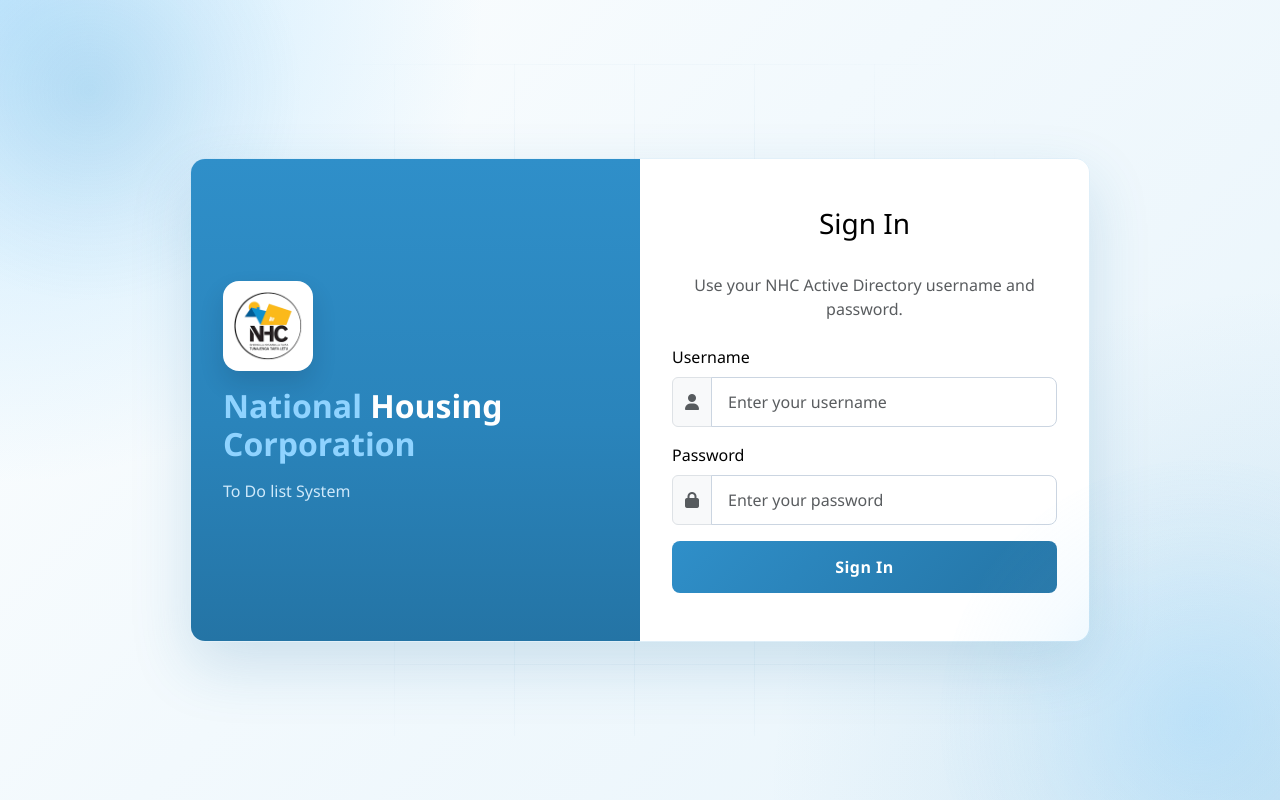
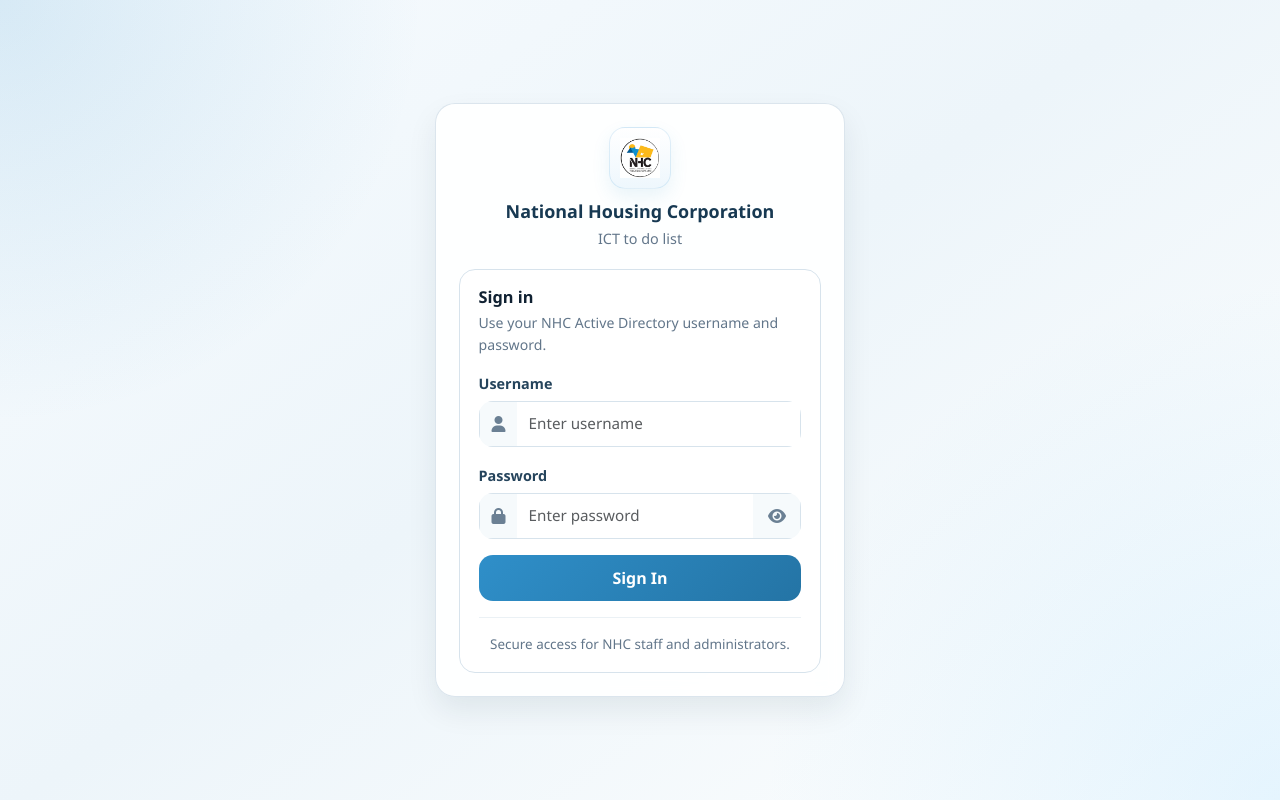
Before and after one commit to Mashiku-tect/nhctodotasks, a Django app: page /ict-todolist/ in a window 1280 px wide. Run offline with Django 4.2, Linux system fonts and the light colour scheme.

Commit message:
this is login changes

```diff
--- a/accounts/templates/accounts/login.html
+++ b/accounts/templates/accounts/login.html
@@ -7,10 +7,7 @@
 <title>NHC to do list</title>
 <link rel="icon" type="image/png" href="{% static 'images/nhclogo.png' %}">
 <link rel="shortcut icon" href="{% static 'images/nhclogo.png' %}">
-
-<!-- Bootstrap 5 CSS -->
 <link href="https://cdn.jsdelivr.net/npm/bootstrap@5.3.0/dist/css/bootstrap.min.css" rel="stylesheet">
-<!-- Font Awesome -->
 <link rel="stylesheet" href="https://cdnjs.cloudflare.com/ajax/libs/font-awesome/6.4.0/css/all.min.css">
 
 <style>
@@ -18,218 +15,254 @@
     --nhc-primary: #2f8fc9;
     --nhc-primary-dark: #2474a5;
     --nhc-primary-soft: #e8f4fb;
-    --nhc-accent: #8fd3ff;
-    --nhc-accent-dark: #62b9f0;
-    --nhc-light: #ffffff;         /* white */
-    --nhc-dark: #000000;          /* black text */
-    --nhc-warning: #dc2626;       /* red for errors */
-    --nhc-sidebar-bg: linear-gradient(180deg, #2f8fc9 0%, #2a84bb 55%, #2474a5 100%);
-    --nhc-sidebar-text: #f4fbff;
-    --nhc-sidebar-muted: #d8efff;
+    --nhc-ink: #102132;
+    --nhc-muted: #62768a;
+    --nhc-border: #d7e3ec;
+    --nhc-surface: #ffffff;
+    --nhc-danger: #c62828;
 }
 
 body {
+    margin: 0;
+    min-height: 100vh;
+    font-family: "Segoe UI", Tahoma, Geneva, Verdana, sans-serif;
+    color: var(--nhc-ink);
     background:
-        radial-gradient(circle at top left, rgba(143, 211, 255, 0.5) 0%, transparent 32%),
-        radial-gradient(circle at bottom right, rgba(47, 143, 201, 0.16) 0%, transparent 34%),
-        linear-gradient(135deg, #fdfefe 0%, #f2f9fd 45%, #e8f4fb 100%);
-    font-family: 'Segoe UI', Tahoma, Geneva, Verdana, sans-serif;
-    color: var(--nhc-dark);
-    min-height: 100vh;
+        radial-gradient(circle at top left, rgba(47, 143, 201, 0.16), transparent 28%),
+        radial-gradient(circle at bottom right, rgba(143, 211, 255, 0.22), transparent 34%),
+        linear-gradient(145deg, #f7fbfe 0%, #edf5fa 48%, #fdfefe 100%);
+    display: grid;
+    place-items: center;
+    padding: 0.75rem;
+}
+
+.login-wrap {
+    width: 100%;
+    max-width: 410px;
+}
+
+.login-card {
+    background: rgba(255, 255, 255, 0.92);
+    backdrop-filter: blur(8px);
+    border: 1px solid rgba(215, 227, 236, 0.9);
+    border-radius: 20px;
+    box-shadow: 0 14px 30px rgba(16, 33, 50, 0.08);
+    padding: 1.45rem;
+}
+
+.brand {
+    text-align: center;
+    margin-bottom: 1.2rem;
+}
+
+.brand-mark {
+    width: 62px;
+    height: 62px;
+    margin: 0 auto 0.75rem;
+    border-radius: 16px;
+    background: linear-gradient(180deg, #ffffff 0%, #eef7fd 100%);
+    border: 1px solid rgba(47, 143, 201, 0.14);
+    display: grid;
+    place-items: center;
+    box-shadow: 0 8px 18px rgba(47, 143, 201, 0.1);
+}
+
+.brand-mark img {
+    width: 40px;
+    height: 40px;
+    object-fit: contain;
+}
+
+.brand h1 {
+    font-size: 1.12rem;
+    font-weight: 700;
     margin: 0;
-    position: relative;
+    color: #173952;
+}
+
+.brand p {
+    margin: 0.35rem 0 0;
+    color: var(--nhc-muted);
+    font-size: 0.9rem;
+}
+
+.login-panel {
+    border: 1px solid var(--nhc-border);
+    border-radius: 16px;
+    background: var(--nhc-surface);
+    padding: 1.15rem;
+}
+
+.login-panel h2 {
+    margin: 0 0 0.3rem;
+    font-size: 1.02rem;
+    font-weight: 700;
+}
+
+.panel-copy {
+    margin: 0 0 1rem;
+    color: var(--nhc-muted);
+    font-size: 0.88rem;
+}
+
+.form-label {
+    font-weight: 600;
+    font-size: 0.9rem;
+    color: #25445c;
+    margin-bottom: 0.4rem;
+}
+
+.input-group {
+    border-radius: 14px;
     overflow: hidden;
 }
 
-body::before,
-body::after {
-    content: "";
-    position: fixed;
-    border-radius: 50%;
-    pointer-events: none;
-    z-index: 0;
+.input-group-text {
+    border: 1px solid var(--nhc-border);
+    border-right: 0;
+    background: #f6fafc;
+    color: #6b8094;
 }
 
-body::before {
-    width: 420px;
-    height: 420px;
-    top: -120px;
-    left: -120px;
-    background: radial-gradient(circle, rgba(47, 143, 201, 0.18) 0%, rgba(47, 143, 201, 0.05) 45%, transparent 72%);
+.password-toggle {
+    border: 1px solid var(--nhc-border);
+    border-left: 0;
+    background: #f6fafc;
+    color: #6b8094;
+    min-width: 48px;
 }
 
-body::after {
-    width: 520px;
-    height: 520px;
-    right: -180px;
-    bottom: -180px;
-    background: radial-gradient(circle, rgba(143, 211, 255, 0.32) 0%, rgba(143, 211, 255, 0.08) 48%, transparent 74%);
+.password-toggle:hover,
+.password-toggle:focus {
+    background: var(--nhc-primary-soft);
+    color: var(--nhc-primary-dark);
+    box-shadow: none;
 }
 
-.login-shell {
-    position: relative;
-    isolation: isolate;
+.form-control {
+    border: 1px solid var(--nhc-border);
+    border-left: 0;
+    min-height: 46px;
+    font-size: 0.95rem;
 }
 
-.login-shell::before {
-    content: "";
-    position: absolute;
-    inset: 8% 12%;
-    background-image:
-        linear-gradient(rgba(36, 116, 165, 0.06) 1px, transparent 1px),
-        linear-gradient(90deg, rgba(36, 116, 165, 0.06) 1px, transparent 1px);
-    background-size: 120px 120px;
-    mask-image: radial-gradient(circle at center, black 35%, transparent 78%);
-    -webkit-mask-image: radial-gradient(circle at center, black 35%, transparent 78%);
-    pointer-events: none;
-    z-index: 0;
+#id_password {
+    border-right: 0;
 }
 
-/* Login card */
-.login-card {
-    border-radius: 15px;
-    box-shadow: 0 24px 60px rgba(36, 116, 165, 0.18);
-    overflow: hidden;
-    display: flex;
-    flex-wrap: wrap;
-    max-width: 900px;
-    margin: auto;
-    position: relative;
-    z-index: 1;
-    border: 1px solid rgba(47, 143, 201, 0.08);
+#id_password::-ms-reveal,
+#id_password::-ms-clear {
+    display: none;
 }
 
-/* Left panel */
-.login-left {
-    flex: 1 1 50%;
-    background: var(--nhc-sidebar-bg);
-    color: var(--nhc-sidebar-text);
-    padding: 3rem 2rem;
-    display: flex;
-    flex-direction: column;
-    justify-content: center;
+.form-control:focus {
+    border-color: var(--nhc-primary);
+    box-shadow: 0 0 0 0.2rem rgba(47, 143, 201, 0.14);
 }
 
-.login-left h2 {
-    margin-bottom: 1rem;
-    font-weight: 700;
+.btn-login {
+    width: 100%;
+    min-height: 46px;
+    border: 0;
+    border-radius: 14px;
+    color: #fff;
+    font-weight: 600;
+    background: linear-gradient(135deg, var(--nhc-primary) 0%, var(--nhc-primary-dark) 100%);
+    transition: transform 0.2s ease, box-shadow 0.2s ease;
 }
 
-.login-brand-logo {
-    width: 90px;
-    border-radius: 16px;
-    background: #ffffff;
-    padding: 10px;
-    box-shadow: 0 12px 24px rgba(15, 23, 42, 0.14);
+.btn-login:hover {
+    color: #fff;
+    transform: translateY(-1px);
+    box-shadow: 0 10px 22px rgba(47, 143, 201, 0.22);
 }
 
-.login-left p, .login-left ul li { opacity: 0.95; color: var(--nhc-sidebar-muted); }
-.login-left ul { list-style: none; padding-left: 0; }
-.login-left ul li { margin-bottom: 0.5rem; }
-.login-left ul li i { margin-right: 0.5rem; color: var(--nhc-accent); }
-
-/* Right panel */
-.login-right {
-    flex: 1 1 50%;
-    background: var(--nhc-light);
-    padding: 3rem 2rem;
+.login-note {
+    margin-top: 1rem;
+    padding-top: 1rem;
+    border-top: 1px solid #ebf1f5;
+    color: var(--nhc-muted);
+    font-size: 0.84rem;
+    text-align: center;
 }
 
-.login-right h3 { text-align: center; margin-bottom: 2rem; color: var(--nhc-dark); }
-
-.form-control { border-radius: 8px; border: 1px solid #cbd5e1; padding: 0.75rem 1rem; font-size: 1rem; }
-
-.btn-nhc {
-    background: linear-gradient(135deg, var(--nhc-primary) 0%, var(--nhc-primary-dark) 100%);
-    border: none;
-    color: #ffffff;
-    font-weight: 600;
-    padding: 0.875rem;
-    border-radius: 8px;
-    transition: all 0.3s ease;
-    font-size: 1rem;
-    letter-spacing: 0.5px;
-}
-
-.btn-nhc:hover {
-    background: linear-gradient(135deg, #2a84bb 0%, var(--nhc-primary-dark) 100%);
-    transform: translateY(-2px);
-    box-shadow: 0 7px 20px rgba(47, 143, 201, 0.28);
-    color: #ffffff;
-}
-
-/* Toast notification */
 #loginToast {
     position: fixed;
     top: 1rem;
     right: 1rem;
     z-index: 1055;
-    min-width: 250px;
+    min-width: 280px;
 }
-.toast-header { font-weight: 600; }
-.toast-body { color: var(--nhc-warning); }
 
-/* Responsive */
-@media (max-width: 768px) {
-    .login-left { display: none; }
-    .login-right { flex: 1 1 100%; }
+.toast {
+    border-radius: 14px;
+    box-shadow: 0 18px 36px rgba(16, 33, 50, 0.14);
+}
+
+.toast-body {
+    color: var(--nhc-danger);
+}
+
+@media (max-width: 480px) {
+    body {
+        padding: 0.5rem;
+    }
+
+    .login-card {
+        padding: 0.9rem;
+        border-radius: 16px;
+    }
 }
 </style>
 </head>
 <body>
 
-<div class="login-shell d-flex align-items-center justify-content-center min-vh-100 p-3">
+<div class="login-wrap">
     <div class="login-card">
-
-        <!-- Left description -->
-        <div class="login-left">
-            <div class="nhc-logo mb-3">
-                <img src="{% static 'images/nhclogo.png' %}" alt="NHC Logo" class="login-brand-logo">
+        <div class="brand">
+            <div class="brand-mark">
+                <img src="{% static 'images/nhclogo.png' %}" alt="NHC Logo">
             </div>
-            <h2>
-                <span style="color:#8fd3ff;">National</span>
-                <span style="color:#ffffff;">Housing</span>
-                <span style="color:#8fd3ff;">Corporation</span>
-            </h2>
-            <p>{% block header_subtitle %}To Do list System{% endblock %}</p>
+            <h1>National Housing Corporation</h1>
+            <p>ICT to do list</p>
         </div>
 
-        <!-- Right login form -->
-        <div class="login-right">
-            <h3>Sign In</h3>
-            <p class="text-center text-muted mb-4">Use your NHC Active Directory username and password.</p>
+        <div class="login-panel">
+            <h2>Sign in</h2>
+            <p class="panel-copy">Use your NHC Active Directory username and password.</p>
 
             <form method="POST" action="{% url 'login' %}" autocomplete="off">
                 {% csrf_token %}
 
-                <!-- Username -->
                 <div class="mb-3">
                     <label for="id_username" class="form-label">Username</label>
                     <div class="input-group">
-                        <span class="input-group-text"><i class="fas fa-user text-muted"></i></span>
-                        <input type="text" class="form-control" id="id_username" name="username" placeholder="Enter your username" required>
+                        <span class="input-group-text"><i class="fas fa-user"></i></span>
+                        <input type="text" class="form-control" id="id_username" name="username" placeholder="Enter username" required>
                     </div>
                 </div>
 
-                <!-- Password -->
                 <div class="mb-3">
                     <label for="id_password" class="form-label">Password</label>
                     <div class="input-group">
-                        <span class="input-group-text"><i class="fas fa-lock text-muted"></i></span>
-                        <input type="password" class="form-control" id="id_password" name="password" placeholder="Enter your password" required>
+                        <span class="input-group-text"><i class="fas fa-lock"></i></span>
+                        <input type="password" class="form-control" id="id_password" name="password" placeholder="Enter password" required>
+                        <button type="button" class="btn password-toggle" id="togglePassword" aria-label="Show password">
+                            <i class="fas fa-eye"></i>
+                        </button>
                     </div>
                 </div>
 
-                <!-- Submit -->
-                <div class="d-grid">
-                    <button type="submit" class="btn btn-nhc">Sign In</button>
-                </div>
+                <button type="submit" class="btn btn-login">Sign In</button>
             </form>
+
+            <div class="login-note">
+                Secure access for NHC staff and administrators.
+            </div>
         </div>
     </div>
 </div>
 
-<!-- Toast HTML -->
 <div class="toast align-items-center text-bg-light border-0" id="loginToast" role="alert" aria-live="assertive" aria-atomic="true">
   <div class="d-flex">
     <div class="toast-body">
@@ -246,8 +279,24 @@ body::after {
   </div>
 </div>
 
-<!-- Bootstrap JS Bundle -->
 <script src="https://cdn.jsdelivr.net/npm/bootstrap@5.3.0/dist/js/bootstrap.bundle.min.js"></script>
+<script>
+document.addEventListener('DOMContentLoaded', function() {
+    var passwordInput = document.getElementById('id_password');
+    var togglePassword = document.getElementById('togglePassword');
+
+    if (passwordInput && togglePassword) {
+        togglePassword.addEventListener('click', function() {
+            var isPassword = passwordInput.type === 'password';
+            passwordInput.type = isPassword ? 'text' : 'password';
+            togglePassword.setAttribute('aria-label', isPassword ? 'Hide password' : 'Show password');
+            togglePassword.innerHTML = isPassword
+                ? '<i class="fas fa-eye-slash"></i>'
+                : '<i class="fas fa-eye"></i>';
+        });
+    }
+});
+</script>
 {% if messages %}
 <script>
 document.addEventListener('DOMContentLoaded', function() {
```
